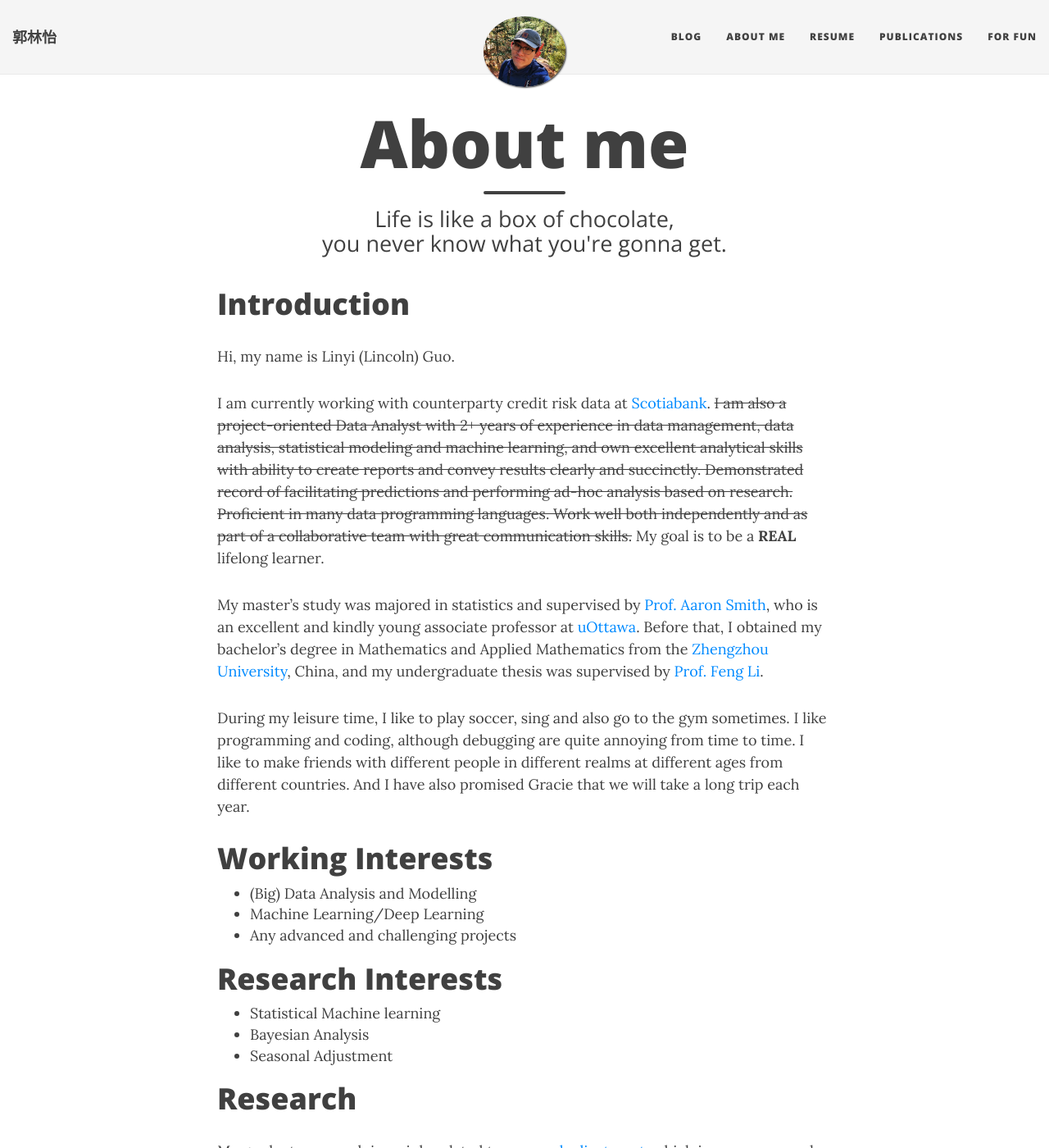
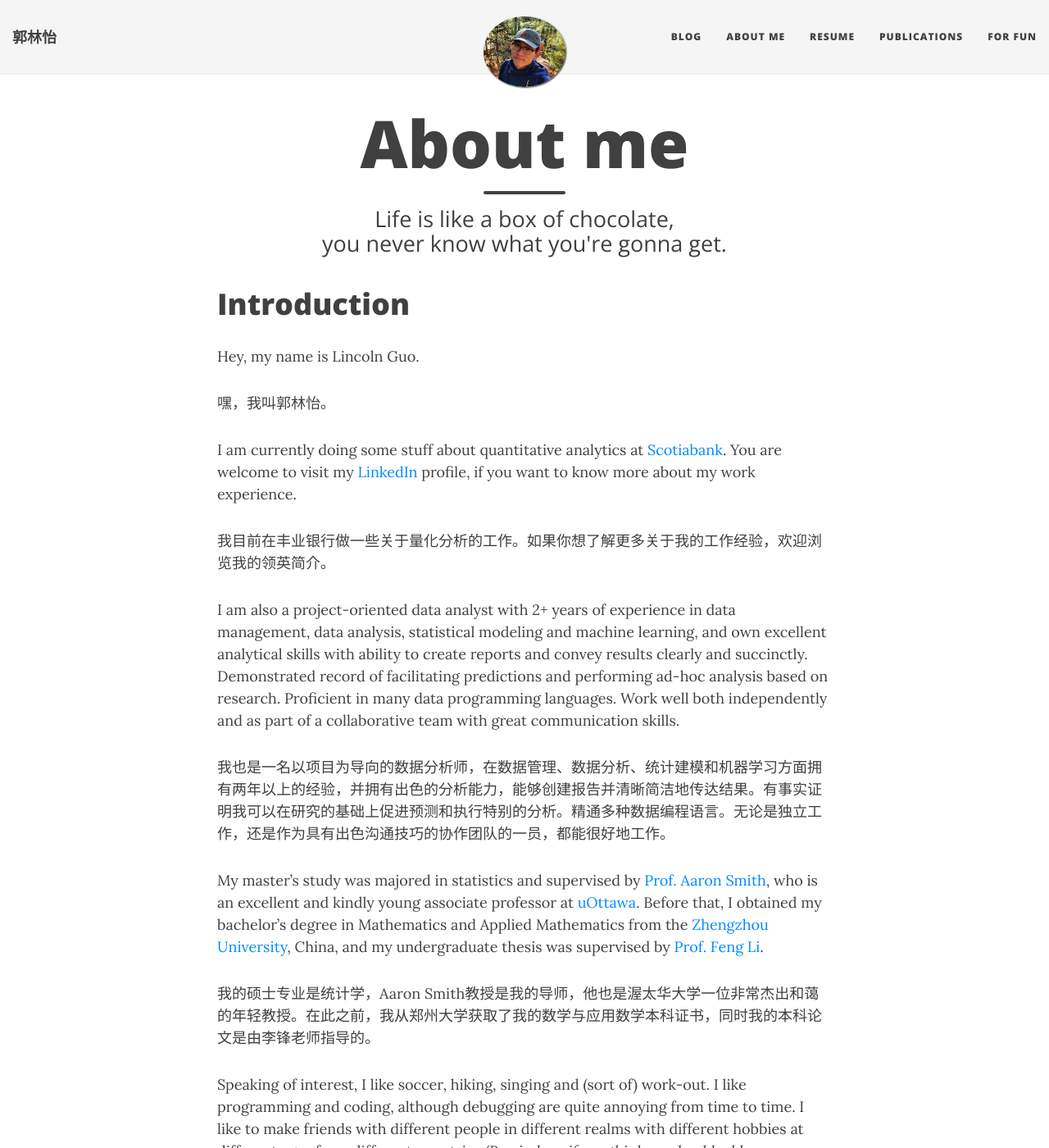
Before and after one commit to LinyiGuo96/LinyiGuo96.github.io, a Jekyll site: the page built from aboutme.md, in a window 1280 px wide and 1400 px high. Shown: the whole window at 82% size. Built offline with Jekyll 4.4.1, drawn with Linux system fonts in a browser that asks for light colours; nearby versions of some CDN libraries; some of the changed text lies outside the part shown.

Commit message:
Update aboutme.md

```diff
--- a/aboutme.md
+++ b/aboutme.md
@@ -6,13 +6,29 @@ use-site-title: true
 
 # Introduction
 
-Hi, my name is Linyi (Lincoln) Guo.
+Hey, my name is Lincoln Guo.
 
-I am currently working with counterparty credit risk data at [Scotiabank](https://en.wikipedia.org/wiki/Scotiabank). ~~I am also a project-oriented Data Analyst with 2+ years of experience in data management, data analysis, statistical modeling and machine learning, and own excellent analytical skills with ability to create reports and convey results clearly and succinctly. Demonstrated record of facilitating predictions and performing ad-hoc analysis based on research. Proficient in many data programming languages. Work well both independently and as part of a collaborative team with great communication skills.~~ My goal is to be a **REAL** lifelong learner.
+嘿，我叫郭林怡。
+
+I am currently doing some stuff about quantitative analytics at [Scotiabank](https://en.wikipedia.org/wiki/Scotiabank). You are welcome to visit my [LinkedIn](https://www.linkedin.com/in/lincolnguo) profile, if you want to know more about my work experience.
+
+我目前在丰业银行做一些关于量化分析的工作。如果你想了解更多关于我的工作经验，欢迎浏览我的领英简介。
+
+I am also a project-oriented data analyst with 2+ years of experience in data management, data analysis, statistical modeling and machine learning, and own excellent analytical skills with ability to create reports and convey results clearly and succinctly. Demonstrated record of facilitating predictions and performing ad-hoc analysis based on research. Proficient in many data programming languages. Work well both independently and as part of a collaborative team with great communication skills.
+
+我也是一名以项目为导向的数据分析师，在数据管理、数据分析、统计建模和机器学习方面拥有两年以上的经验，并拥有出色的分析能力，能够创建报告并清晰简洁地传达结果。有事实证明我可以在研究的基础上促进预测和执行特别的分析。精通多种数据编程语言。无论是独立工作，还是作为具有出色沟通技巧的协作团队的一员，都能很好地工作。
 
 My master's study was majored in statistics and supervised by [Prof. Aaron Smith](http://aix1.uottawa.ca/~asmi28/), who is an excellent and kindly young associate professor at [uOttawa](https://science.uottawa.ca/mathstat/en). Before that, I obtained my bachelor's degree in Mathematics and Applied Mathematics from the [Zhengzhou University](https://en.wikipedia.org/wiki/Zhengzhou_University), China, and my undergraduate thesis was supervised by [Prof. Feng Li](http://www5.zzu.edu.cn/math/info/1054/2133.htm).
 
-During my leisure time, I like to play soccer, sing and also go to the gym sometimes. I like programming and coding, although debugging are quite annoying from time to time. I like to make friends with different people in different realms at different ages from different countries. And I have also promised Gracie that we will take a long trip each year.
+我的硕士专业是统计学，Aaron Smith教授是我的导师，他也是渥太华大学一位非常杰出和蔼的年轻教授。在此之前，我从郑州大学获取了我的数学与应用数学本科证书，同时我的本科论文是由李锋老师指导的。
+
+Speaking of interest, I like soccer, hiking, singing and (sort of) work-out. I like programming and coding, although debugging are quite annoying from time to time. I like to make friends with different people in different realms with different hobbies at different ages from different countries _(Remind me if you think we should add more `different` here)_:smirk:. And I have also promised Gracie that we will take a long trip each year.
+
+说到兴趣，我喜欢足球、郊游、唱歌和健身（可能？）。我喜欢编程和代码，尽管有时调试很烦人。我喜欢和来自不同国家、不同年龄、不同爱好、不同领域的人交朋友 _(提醒我如果你认为我们应该在这儿加上更多`不同`)_。我还向大大保证，我们每年都会进行一次长途旅行。
+
+In a word, personally, I would like to take myself as a not-that-interesting but still intersting person.
+
+总之，就我个人来讲，我认为自己是一个不那么有趣的有趣的人。
 
 # Working Interests
 
```
